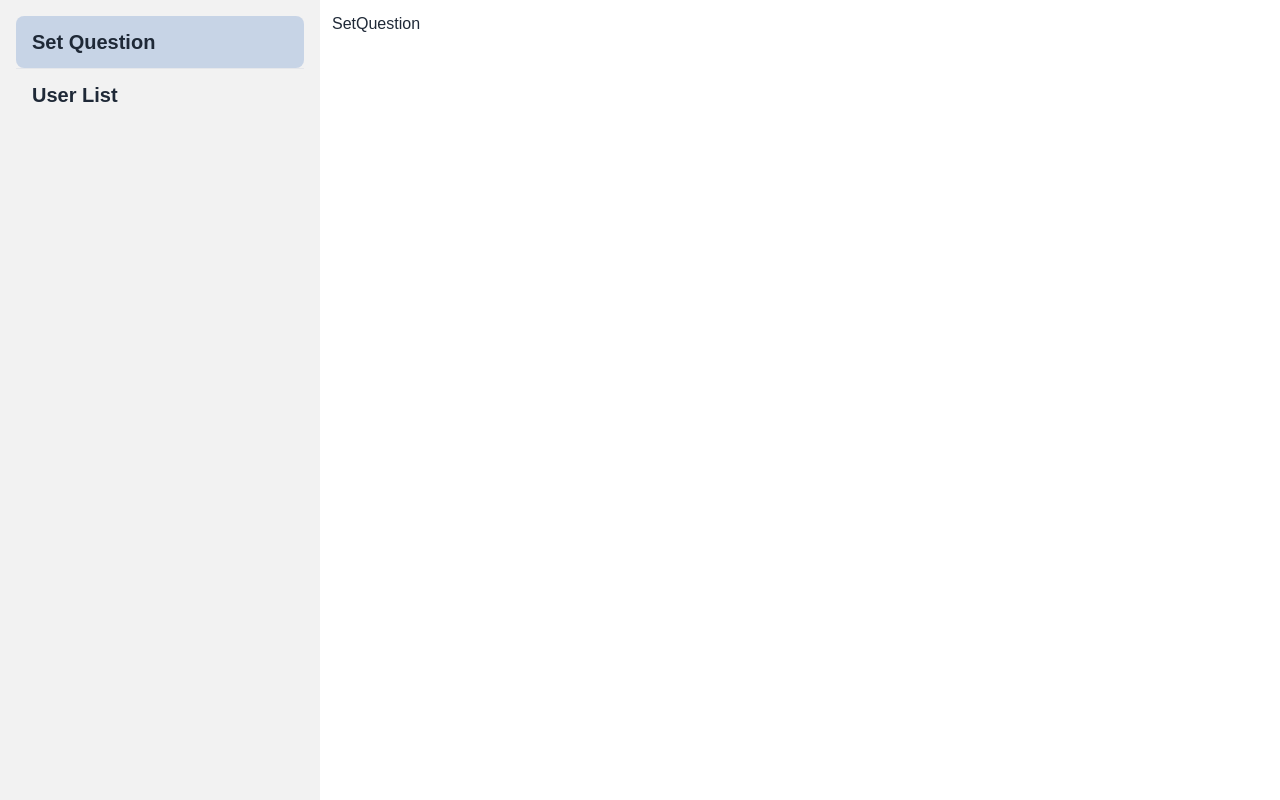
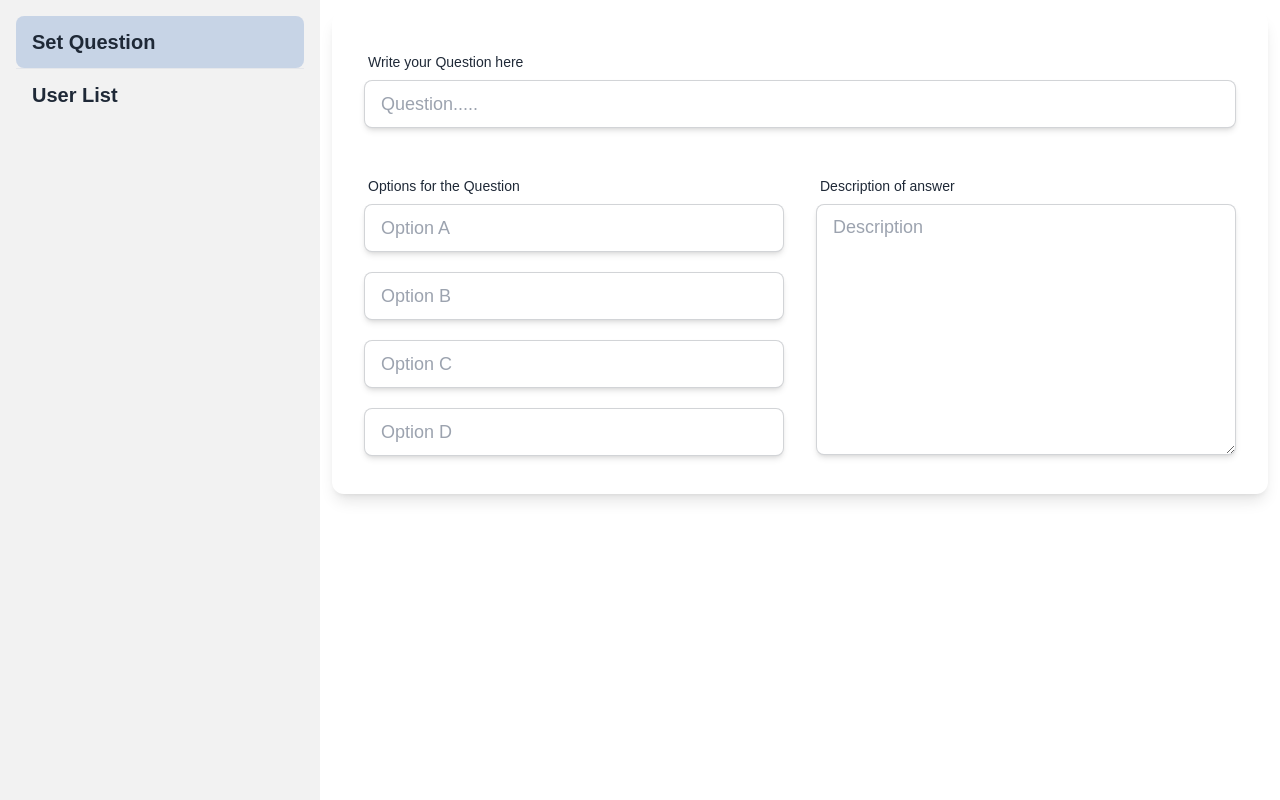
Before and after one commit to assraf-nur-p2m/Self-Assessment-Portal, a React (Vite) app: page /dashboard in a window 1280 px wide. Built offline with nearby package versions, Linux system fonts and the light colour scheme.

Commit message:
added input form

```diff
--- a/src/Components/Admin/SetQuestion.jsx
+++ b/src/Components/Admin/SetQuestion.jsx
@@ -1,7 +1,66 @@
-import React from 'react'
+import React from "react";
 
 export default function SetQuestion() {
   return (
-    <div>SetQuestion</div>
-  )
+    <div className="p-2 shadow-lg rounded-xl">
+      <div className="p-2">
+        <div className="form-control p-4">
+          <label className="label mb-0">
+            <span className="label-text mb-0">Write your Question here </span>
+          </label>
+          <input
+            type="text"
+            placeholder="Question....."
+            className="input input-bordered w-12/12 mt-0 shadow-md text-lg"
+          />
+        </div>
+
+        <div className="mt-2">
+          <div className="grid grid-cols-2">
+            <div className="p-4">
+              <label className="label mb-0">
+                <span className="label-text mb-0">
+                  Options for the Question
+                </span>
+              </label>
+              <div className="grid grid-cols-1 gap-5">
+                <input
+                  type="text"
+                  placeholder="Option A"
+                  className="input input-bordered w-12/12 mt-0 shadow-md text-lg"
+                />
+                <input
+                  type="text"
+                  placeholder="Option B"
+                  className="input input-bordered w-12/12 mt-0 shadow-md text-lg"
+                />
+                <input
+                  type="text"
+                  placeholder="Option C"
+                  className="input input-bordered w-12/12 mt-0 shadow-md text-lg"
+                />
+                <input
+                  type="text"
+                  placeholder="Option D"
+                  className="input input-bordered w-12/12 mt-0 shadow-md text-lg"
+                />
+              </div>
+            </div>
+            <div>
+              <div className="p-4 h-full">
+                <label className="label mb-0">
+                  <span className="label-text mb-0">Description of answer</span>
+                </label>
+
+                <textarea
+                  className="textarea textarea-bordered w-full h-[15.7rem] shadow-md text-lg"
+                  placeholder="Description"
+                ></textarea>
+              </div>
+            </div>
+          </div>
+        </div>
+      </div>
+    </div>
+  );
 }
```
